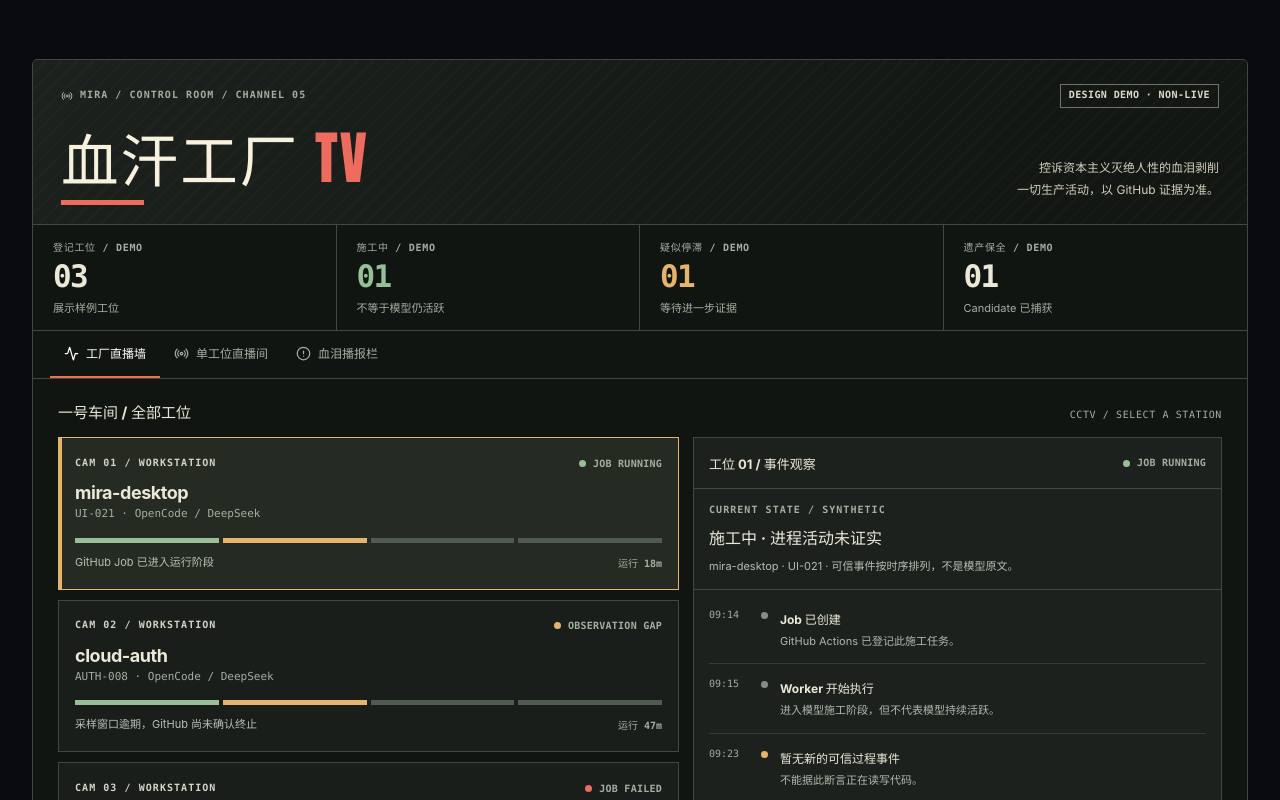
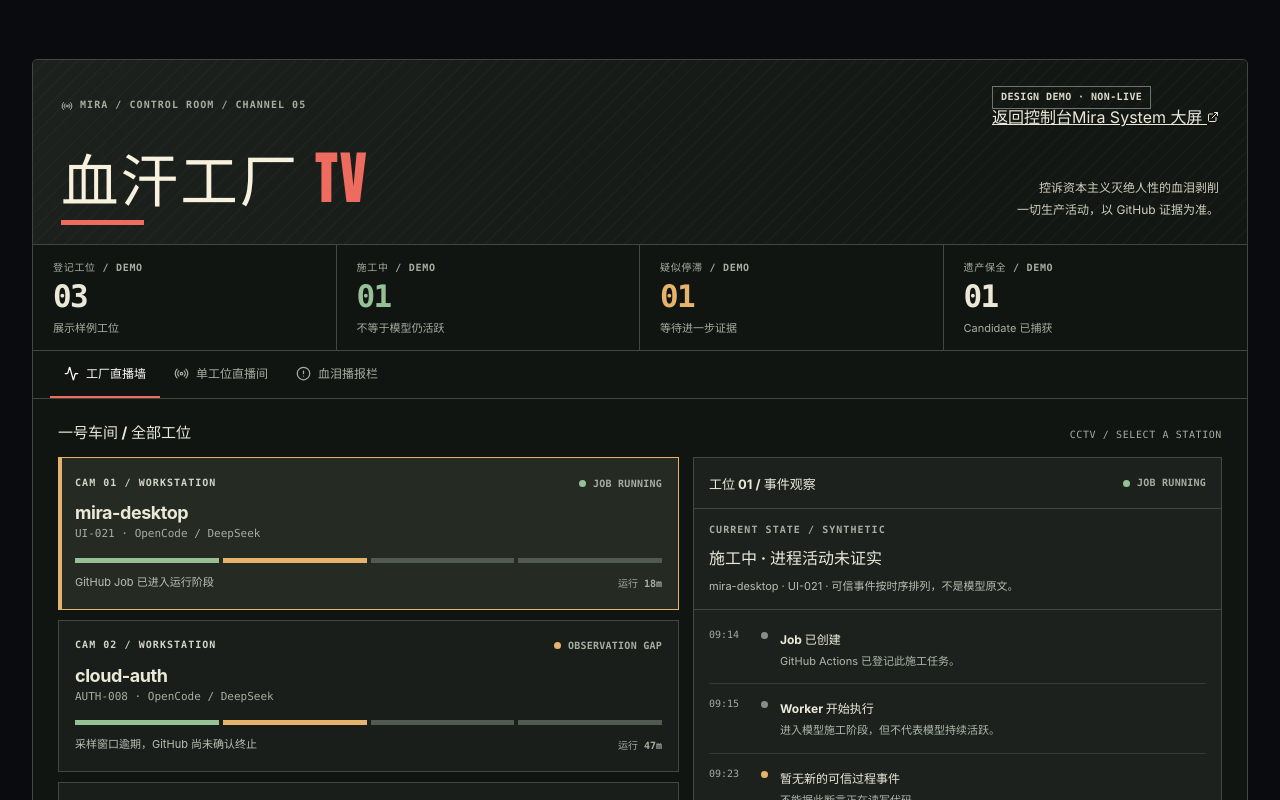
Before and after one commit to uichat-mira/control-room, a React (Vite) app: page /factory in a window 1280 px wide. Shown: the top 800 px of the page. Built offline with nearby package versions, Linux system fonts and the light colour scheme.

Commit message:
feat(factory): add display-mode switch and return path in immersive masthead

```diff
--- a/src/FactoryTV.tsx
+++ b/src/FactoryTV.tsx
@@ -161,7 +161,13 @@ export default function FactoryTV() {
       <header className="factory-masthead">
         <div className="factory-masthead-top">
           <span className="factory-micro"><Radio size={12} aria-hidden="true" /> MIRA / CONTROL ROOM / CHANNEL 05</span>
-          <span className="factory-demo-label">DESIGN DEMO · NON-LIVE</span>
+          <div className="factory-masthead-actions">
+            <span className="factory-demo-label">DESIGN DEMO · NON-LIVE</span>
+            <nav className="factory-display-switch" aria-label="展示模式与控制台入口">
+              <Link to="/">返回控制台</Link>
+              <Link to="/wall">Mira System 大屏 <ExternalLink size={12} aria-hidden="true" /></Link>
+            </nav>
+          </div>
         </div>
         <div className="factory-masthead-main">
           <div><h2>血汗工厂 <em>TV</em></h2><div className="factory-red-rule" /></div>
```
